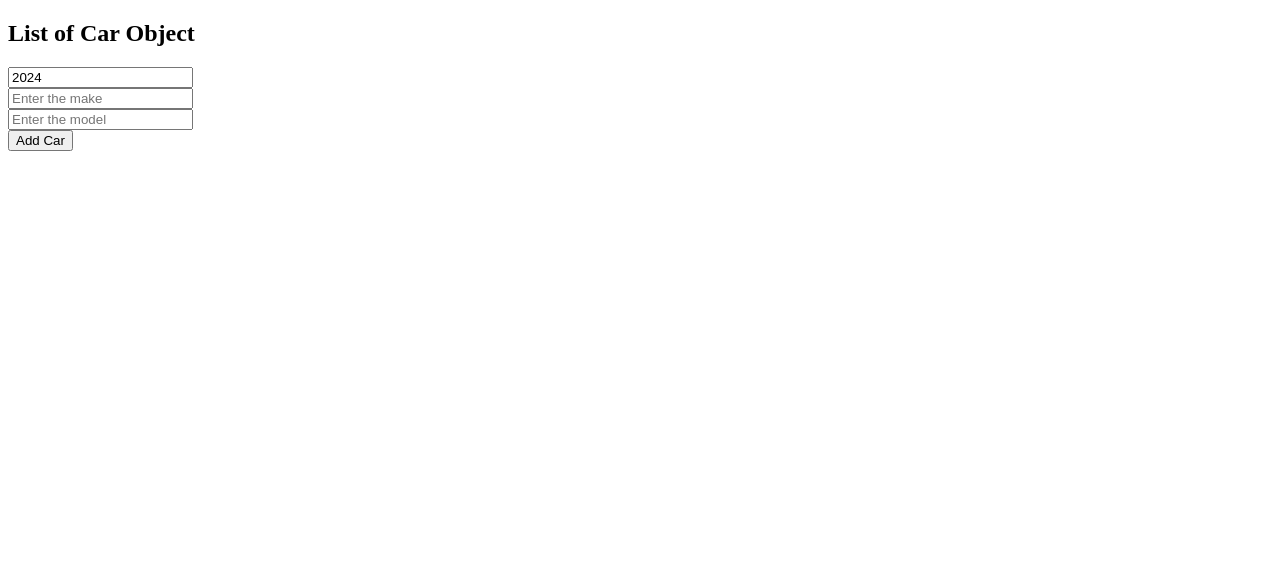
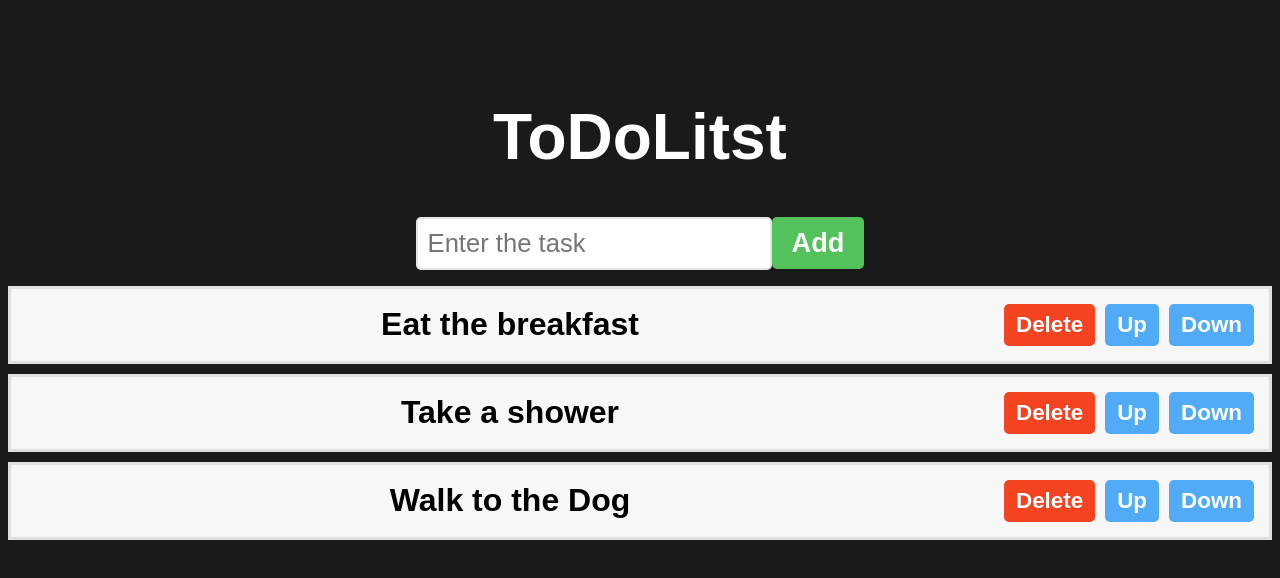
Before and after one commit to Bicsak98/React_JSX, a React (Vite) app in the folder My-react-app/: page / in a window 1280 px wide. Shown: the top 578 px of the page. Built offline with nearby package versions, Linux system fonts and the light colour scheme.

Commit message:
To do list

```diff
--- a/My-react-app/src/App.jsx
+++ b/My-react-app/src/App.jsx
@@ -13,6 +13,7 @@ import ColorPicker from "./ColorPicker.jsx";
 import Car from "./Car.jsx";
 import MyComponent_Food from "./MyComponent_Food.jsx";
 import MyComponent_Car from "./MyComponent_Car.jsx";
+import ToDoList from "./ToDoList.jsx";
 function App() {
   // const fruits = [{id: 1,name:"apple", calories: 90},
   //                 {id: 2,name:"orange", calories: 120},
@@ -26,7 +27,8 @@ function App() {
 
   return(
     <>
-    <MyComponent_Car></MyComponent_Car>
+    <ToDoList></ToDoList>
+    {/* <MyComponent_Car></MyComponent_Car> */}
     {/* <Car></Car> */}
     {/* <ColorPicker></ColorPicker> */}
     {/* <MyComponent></MyComponent> */}
--- /dev/null
+++ b/My-react-app/src/ToDoList.jsx
@@ -0,0 +1,74 @@
+import React, {useState} from "react";
+
+function ToDoList(){
+
+    const [tasks, setTasks] =useState(["Eat the breakfast", "Take a shower", "Walk to the Dog"]);
+    const [newTask, setnewTask] = useState("");
+
+    function handelInputChange(event){
+        setnewTask(event.target.value);
+    }
+
+    function addTask(){
+
+
+        if(newTask.trim() !==""){
+            setTasks(tasks => [...tasks,newTask]);
+            setnewTask("");
+        }
+
+    }
+
+    function deleteTask(index){
+        const updateTasks = tasks.filter((_,i) => i!== index);
+        setTasks(updateTasks);
+    }
+
+    function moveTaskUp(index){
+
+        if(index > 0){
+            const updateTasks = [...tasks];
+            [updateTasks[index], updateTasks[index - 1]] =
+            [updateTasks[index - 1], updateTasks[index]];
+            setTasks(updateTasks);
+        }
+
+    }
+
+    function moveTaskDown(index){
+        if(index < tasks.length - 1){
+            const updateTasks = [...tasks];
+            [updateTasks[index], updateTasks[index + 1]] =
+            [updateTasks[index + 1], updateTasks[index]];
+            setTasks(updateTasks);
+        }
+    }
+
+    return(<div className="to-do-list">
+
+            <h1>ToDoLitst</h1>
+
+            <div>
+                <input
+                    type="text"
+                    placeholder="Enter the task"
+                    value={newTask}
+                    onChange={handelInputChange}/>
+                <button className="add-button" onClick={addTask}>Add</button>
+            </div>
+
+            <ol>
+                {tasks.map((task,index) =>
+                    <li key={index}>
+                        <span className="text">{task}</span>
+                        <button className="delete-button" onClick={()=>deleteTask(index)}>Delete</button>
+                        <button className="move-button" onClick={()=>moveTaskUp(index)}>Up</button>
+                        <button className="move-button" onClick={()=>moveTaskDown(index)}>Down</button>
+                    </li>
+                )}
+            </ol>
+
+    </div>);
+}
+
+export default ToDoList;
--- a/My-react-app/src/index.css
+++ b/My-react-app/src/index.css
@@ -218,3 +218,81 @@ input{
   border-radius: 10px;
   border: 3px solid hsl(0, 0%, 80%);
 } */
+body{
+  background-color: hsl(0, 0%, 10%);
+}
+.to-do-list{
+  font-family: Arial, Helvetica, sans-serif;
+  text-align: center;
+  margin-top: 100px;
+}
+h1{
+  font-size: 4rem;
+  color: white;
+}
+
+button{
+  font-size: 1.7rem;
+  font-weight: bold;
+  padding: 10px 20px;
+  color: white;
+  border: none;
+  border-radius: 5px;
+  cursor: pointer;
+  transition: background-color 0.5s ease;
+}
+.add-button{
+  background-color: hsl(125, 47%, 54%);
+}
+.add-button:hover{
+  background-color: hsl(125, 47%, 44%);
+}
+
+.delete-button{
+  background-color: hsl(10, 90%, 54%);
+}
+
+.delete-button:hover{
+  background-color: hsl(10, 90%, 40%);
+}
+
+.move-button{
+  background-color: hsl(207, 90%, 64%);
+}
+
+.move-button:hover{
+  background-color: hsl(207, 90%, 54%);
+}
+
+input[type="text"]{
+  font-size: 1.6rem;
+  padding: 10px;
+  border: 2px solid hsla(0, 0%, 80%, 0.5);
+  border-radius: 5px;
+  color: hsla(0, 0%, 0%, 0.5)
+}
+
+ol{
+  padding: 0;
+}
+
+li{
+  font-size: 2rem;
+  font-weight: bold;
+  padding: 15px;
+  background-color: hsl(0, 0%, 97%);
+  margin-bottom: 10px;
+  border: 3px solid hsla(0, 0%, 85%, 0.75);
+  display: flex;
+  align-items: center;
+}
+
+.text{
+  flex: 1;
+}
+
+.delete-button, .move-button{
+  padding: 8px 12px;
+  font-size: 1.4rem;
+  margin-left: 10px;
+}
```
